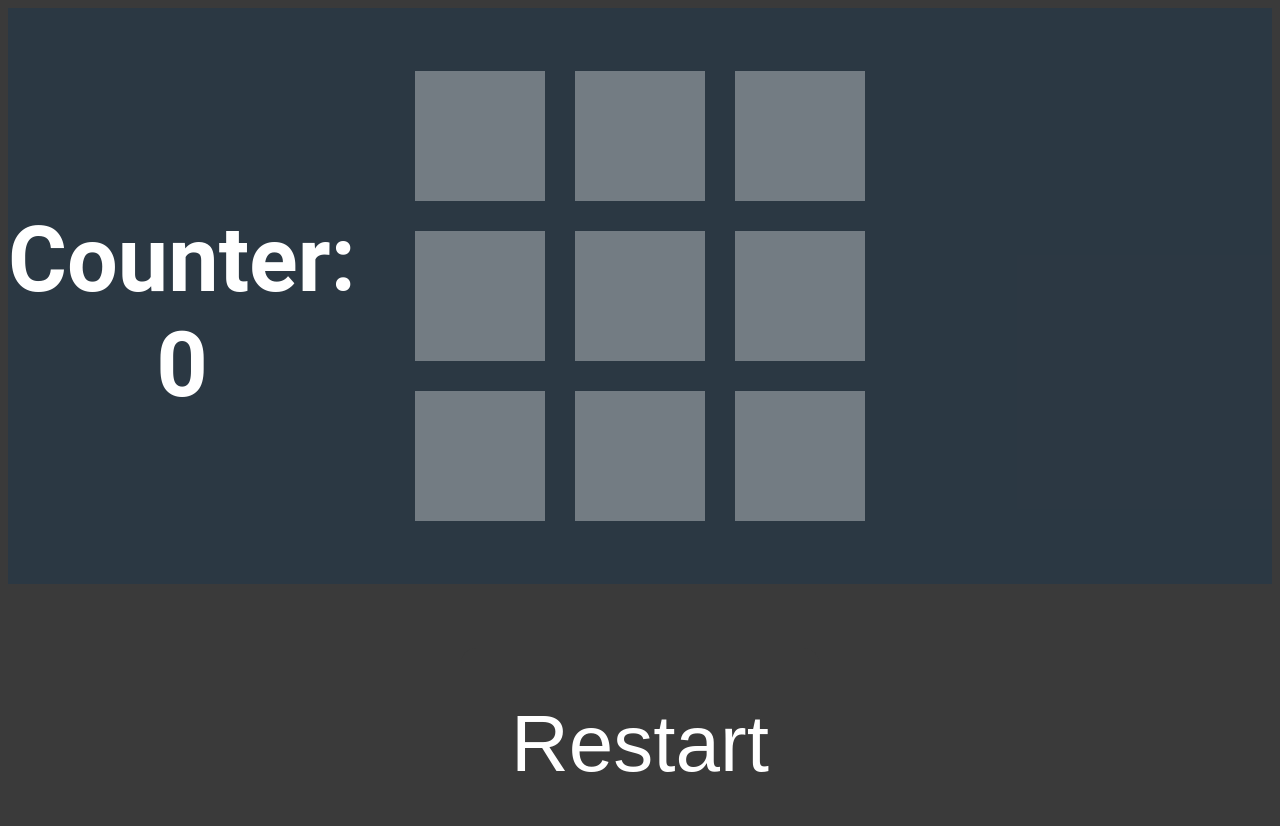
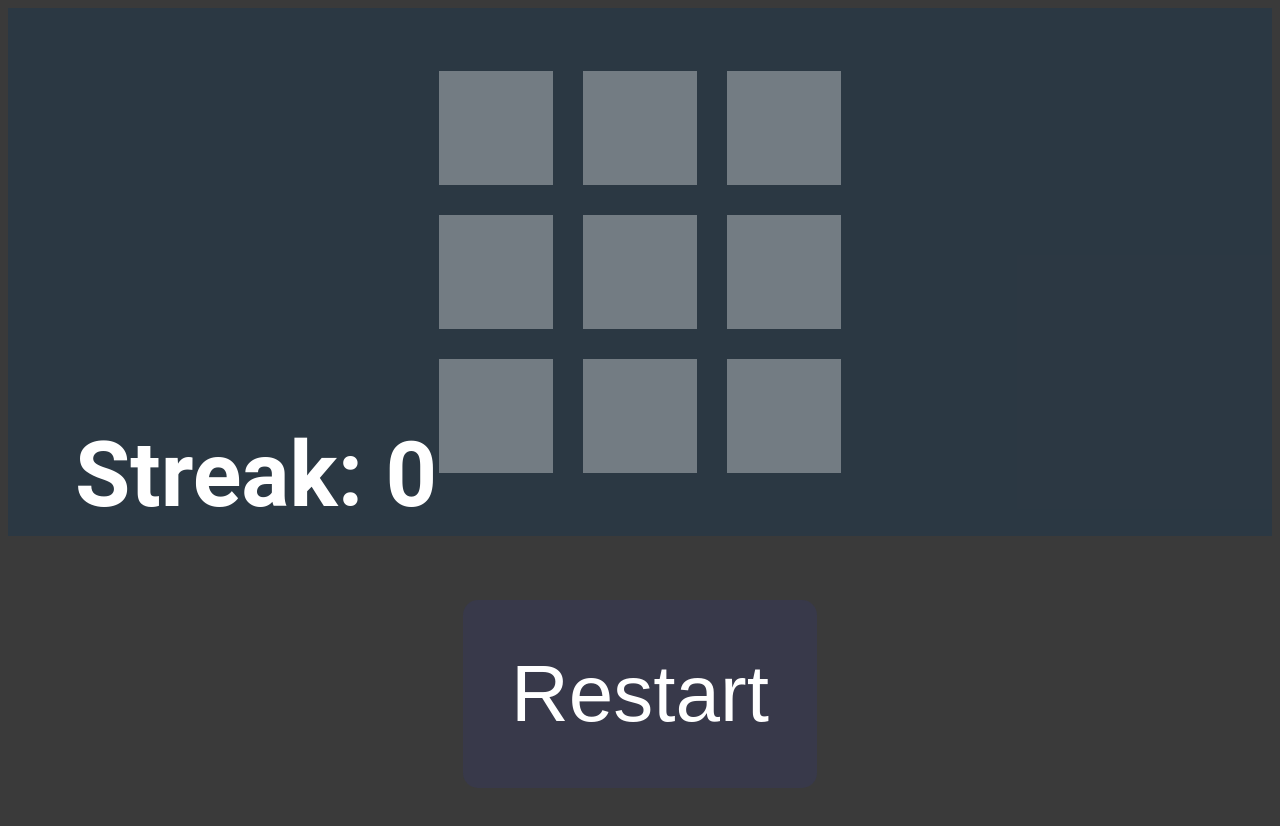
Before and after one commit to Caneishappy/seqencemem, a plain HTML site: page index.html in a window 1280 px wide. Both pictures are taken after a click on the element 480 px from the left and 136 px from the top of the page. After the commit the page ends 800 px from the top, so only its background shows below. Drawn offline with Linux system fonts and the light colour scheme.

Commit message:
Add files via upload
Not happy with the css yet

```diff
--- a/app.js
+++ b/app.js
@@ -1,5 +1,3 @@
-
-
 let size = 3;
 const gridcontainer = document.getElementById("grid-container");
 const restartbtn = document.getElementById("restart-btn");
@@ -8,7 +6,7 @@ let grid = [];
 let listToMem = [];
 let count = 0;
 let gameover = false;
-
+let displaying = false;
 countToMemorize();
 
 for (let row = 0; row < size; row++) {
@@ -22,8 +20,8 @@ for (let row = 0; row < size; row++) {
         grid[row].push(newSquare);
         newSquare.addEventListener("click", function () {
             //logic for if the sqare is clicked
-            if (corretMem([row, col])) {
-                console.log("++");
+            if (!displaying) {
+                corretMem([row, col]);
             }
         });
     }
@@ -36,12 +34,9 @@ function corretMem(clicked) {
         listToMem[count][1] == clicked[1]
     ) {
         count++;
-        console.log(listToMem.length, count);
         if (listToMem.length == count) {
-            // console.log("Next round!", listToMem);
-
             // make bg flash green
-
+            counter.innerHTML = String(String(listToMem.length));
             gridcontainer.style["background-color"] = "green";
             setTimeout(function () {
                 gridcontainer.style["background-color"] = "#0c355750";
@@ -55,8 +50,7 @@ function corretMem(clicked) {
 
         return true;
     } else {
-        counter.innerHTML = String("Counter:\n" + String(listToMem.length - 1));
-        // console.log("Falsch, es ist vorbei.");
+        counter.innerHTML = String("Streak:\n" + String(listToMem.length - 1));
         gridcontainer.style["background-color"] = "red";
         // restartbtn.disabled = false
         // restartbtn.style["display"] = "inline"
@@ -70,22 +64,23 @@ function corretMem(clicked) {
 }
 
 function countToMemorize() {
+    displaying = true;
     listToMem.push([]);
     listToMem[listToMem.length - 1].push(Math.floor(Math.random() * size));
     listToMem[listToMem.length - 1].push(Math.floor(Math.random() * size));
     let item = 0;
     anzeigen = setInterval(function () {
-        try{
-
+        try {
             switchcolor(listToMem[item][0], listToMem[item][1]);
-        }
-        catch{
+        } catch {
             // clearInterval(anzeigen);
         }
         item++;
         if (item >= listToMem.length || gameover) {
-            console.log("cleared interval");
             clearInterval(anzeigen);
+            setTimeout(function (){
+                displaying = false;
+            },300)
         }
     }, 500);
 }
@@ -98,7 +93,7 @@ function switchcolor(x, y) {
 }
 
 function restart() {
-    counter.innerHTML = ""
+    counter.innerHTML = "";
     gameover = false;
     // restartbtn.style["display"] = "none"
     // restartbtn.disabled = true
--- a/index.html
+++ b/index.html
@@ -7,11 +7,9 @@
         <link rel="stylesheet" href="./style.css" />
     </head>
     <body>
-        <div style="text-align: center; position: absolute;;">
-            <h1 id="counterh1"></h1>
-        </div>
 
         <div id="grid-container"></div>
+        <h1 id="counterh1"></h1>
         <button id="restart-btn" onclick="restart()">Restart</button>
         <script src=".\app.js"></script>
     </body>
--- a/style.css
+++ b/style.css
@@ -5,7 +5,6 @@ body {
     max-height: 100%;
     font-family: "Roboto", sans-serif;
 }
-
 #grid-container {
     width: auto;
     display: grid;
@@ -22,7 +21,7 @@ body {
 }
 
 #grid-container > div {
-    padding: 40px; /* this changes the size*/
+    padding: 2rem; /* this changes the size*/
     background-color: #ffffff57;
     text-align: center;
     height: 50px;
@@ -38,26 +37,25 @@ body {
     font-size: 80px;
     /* font-family: "Roboto", sans-serif; */
     margin-top: 5%;
-    padding: 50px;
+    padding: 3rem;
     display: inline;
     box-shadow: none;
     text-align: center;
-    height: 10%;
+    height: auto;
     width: auto;
     transition: 0.4s;
-    background-color: rgb(58, 58, 58);
+    background-color: rgb(56, 57, 74);
     border-radius: 15px;
 }
 
-#restart-btn:hover {
-    background-color: rgb(56, 57, 74);
-}
+/* #restart-btn:hover {
+        background-color: rgb(56, 57, 74);
+    } */
 #counterh1 {
-    margin-top: 200px;
-    /* /* text-align: center; */
     position: absolute;
-    /* display: block; */
-
+    left: 20%;
+    bottom: 20%;
+    transform: translate(-50%, -50%);
     color: white;
     font-size: 90px;
 }
```
